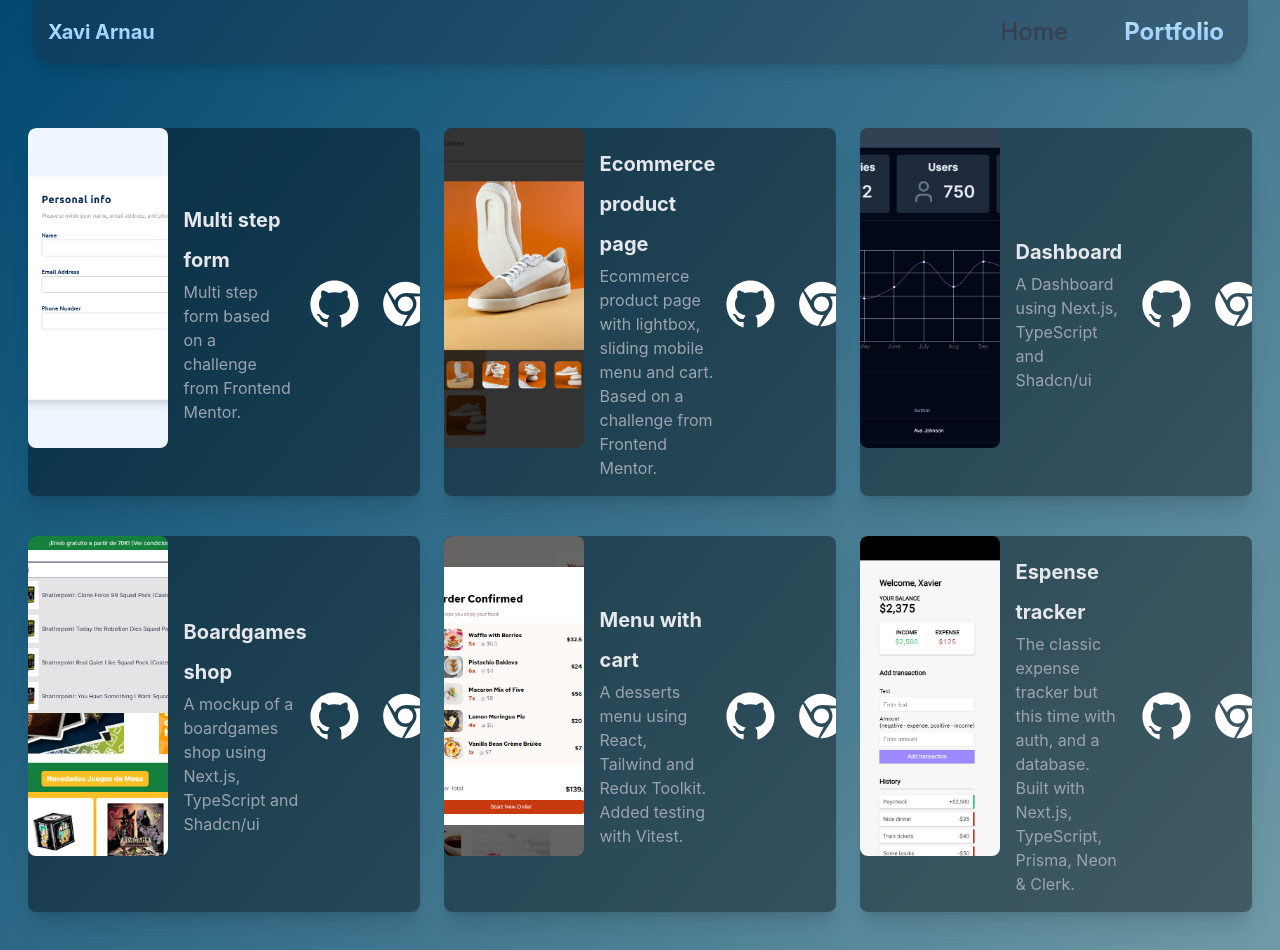
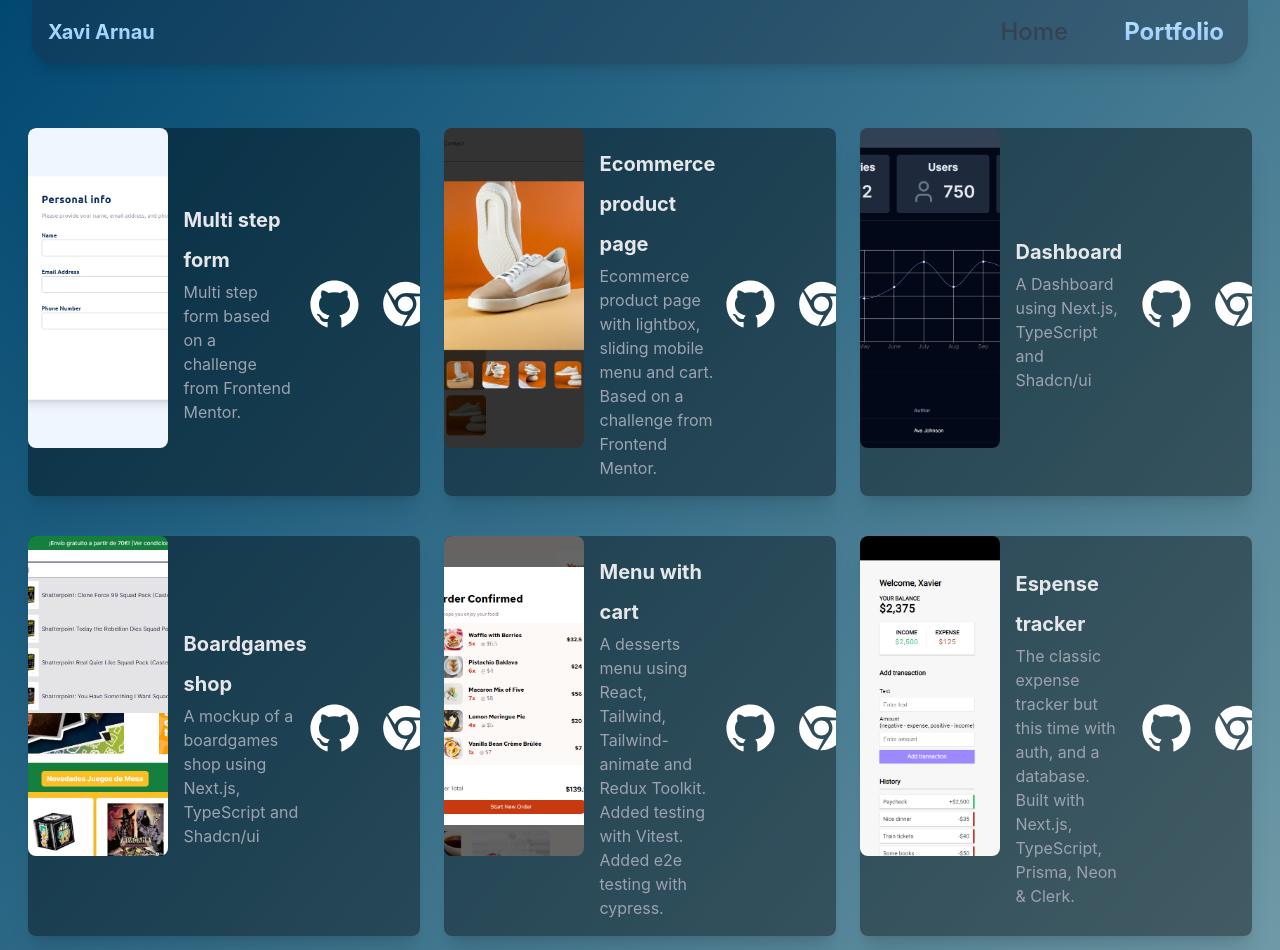
Before and after one commit to Xavi-Arnau/portfolio-tailwind-app, a React (Create React App) app: page /Portfolio in a window 1280 px wide. Shown: the top 950 px of the page. Built offline with nearby package versions, Linux system fonts and the light colour scheme.

Commit message:
update description

```diff
--- a/src/components/Portfolio.jsx
+++ b/src/components/Portfolio.jsx
@@ -66,7 +66,7 @@ export const Portfolio = () => {
           github={"https://github.com/Xavi-Arnau/menu-with-cart"}
           title={"Menu with cart"}
           description={
-            "A desserts menu using React, Tailwind and Redux Toolkit. Added testing with Vitest."
+            "A desserts menu using React, Tailwind, Tailwind-animate and Redux Toolkit. Added testing with Vitest. Added e2e testing with cypress."
           }
         />
 
```
